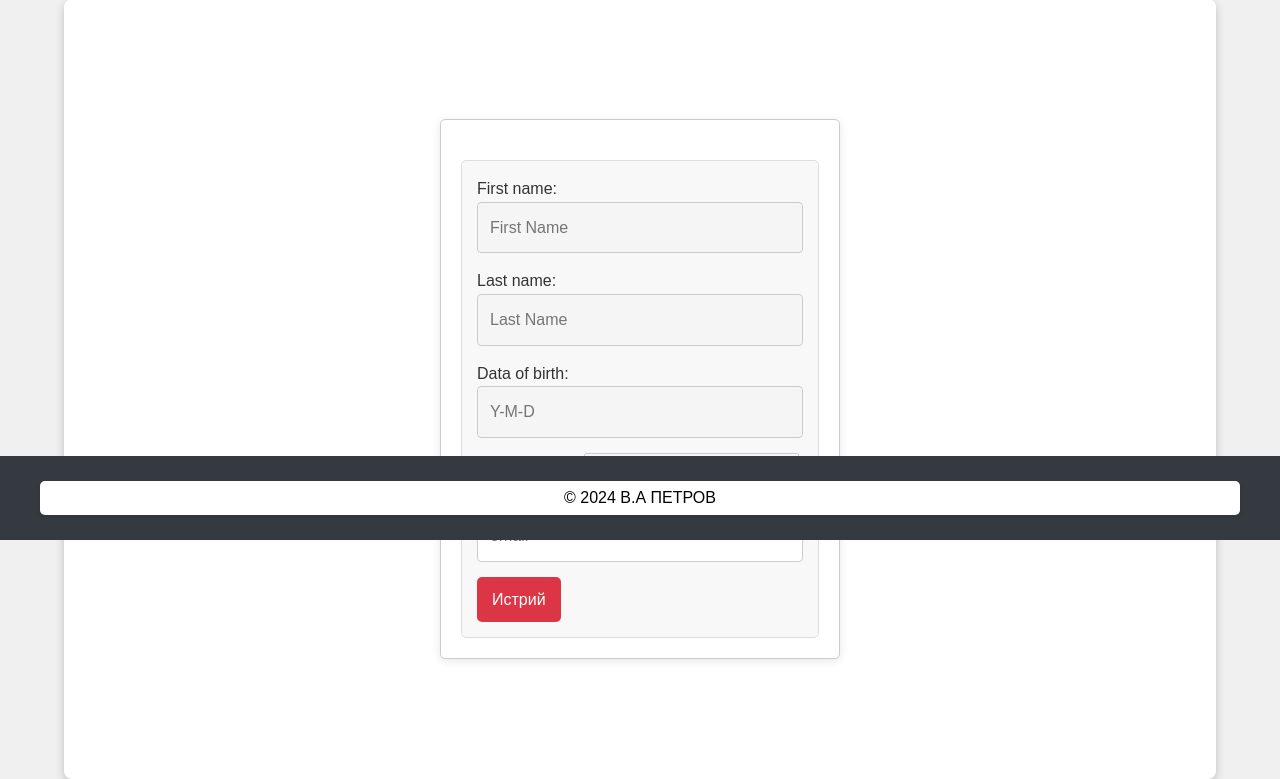
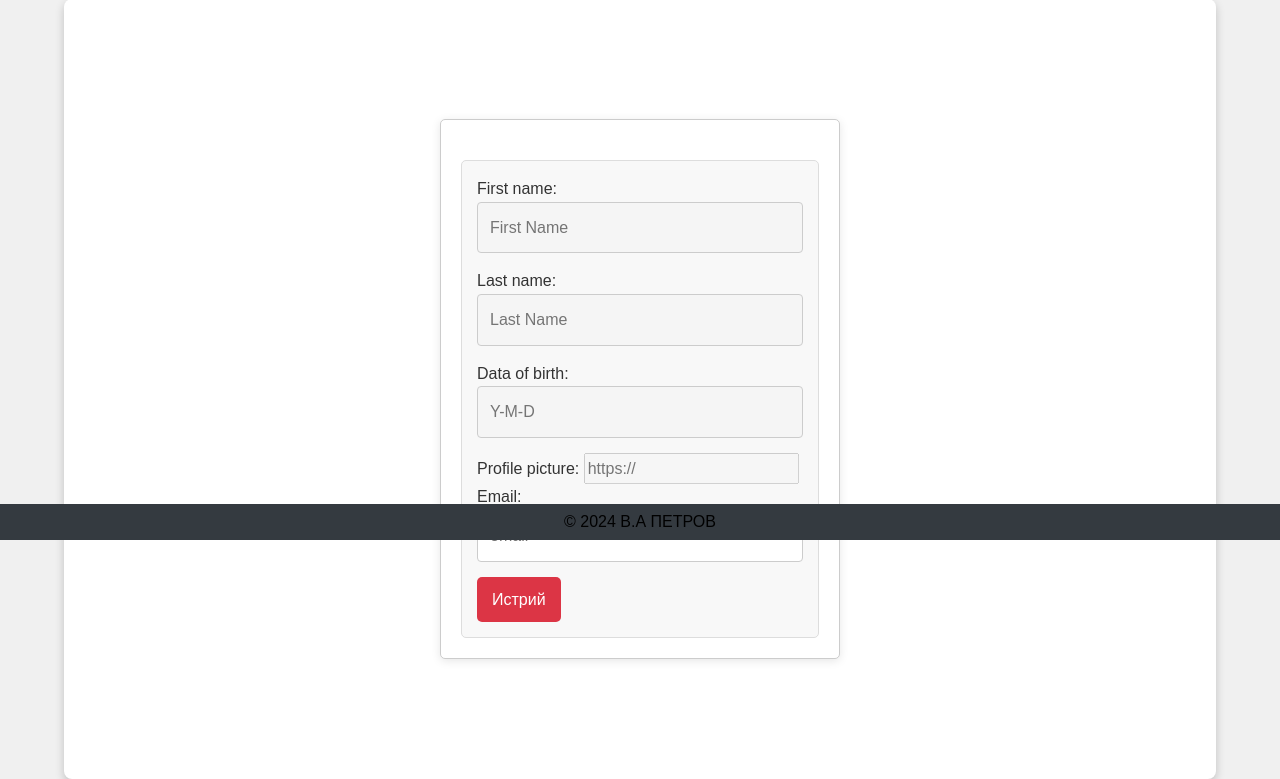
Before and after one commit to hanvap/battleBGarmy, a Django app: page /accounts/profile/1/delete/ in a window 1280 px wide. Shown: the part 260-1039 px from the top of the page. Run offline with Django 5.2, Linux system fonts and the light colour scheme; the visitor is signed in with stand-in values (Sample User, id 1); data comes from the database, SQL or seed files in the repository; parts of the project's set-up code (start-up, migrations or seed data) failed here and were passed over.

Commit message:
Update base.html

```diff
--- a/templates/base.html
+++ b/templates/base.html
@@ -27,7 +27,7 @@
         </div>
     </div>
     <footer>
-        <p class="base-p">© 2024 В.А ПЕТРОВ</p>
+        © 2024 В.А ПЕТРОВ
     </footer>
 </body>
 </html>
```
